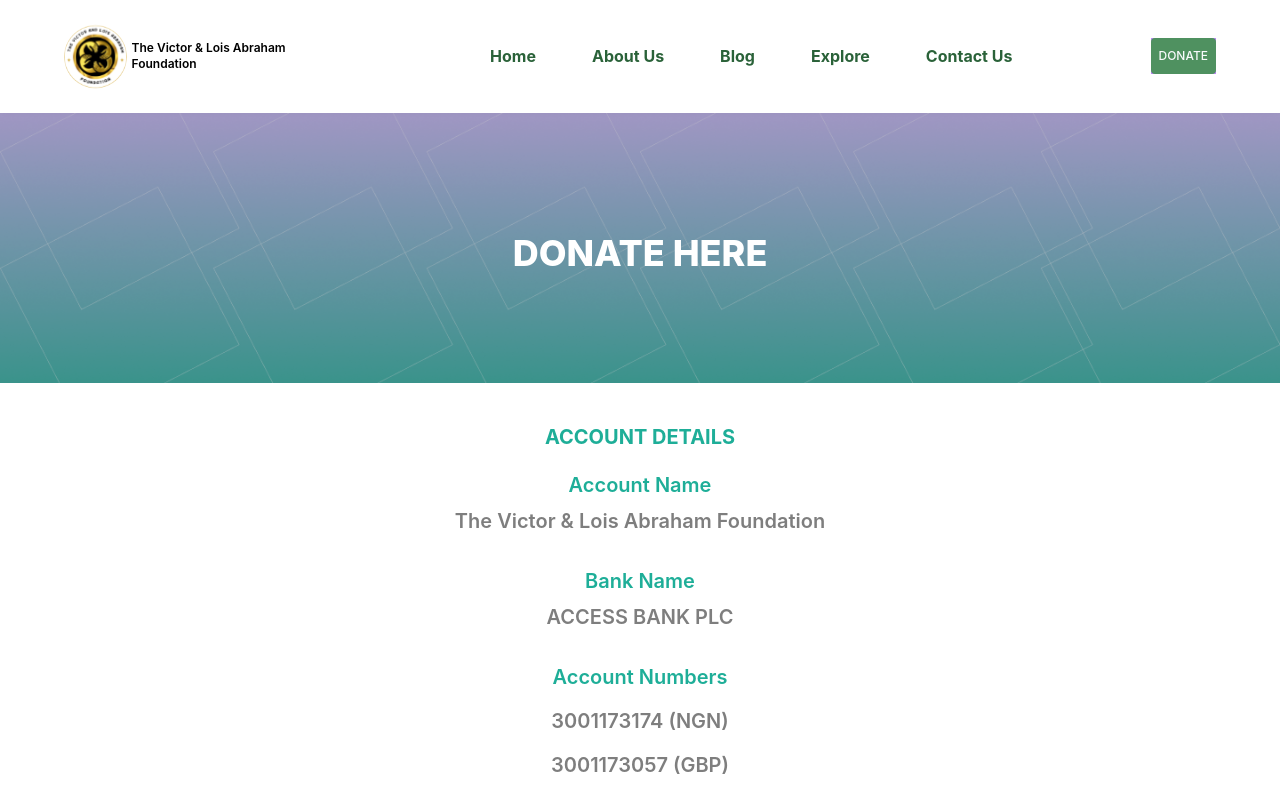
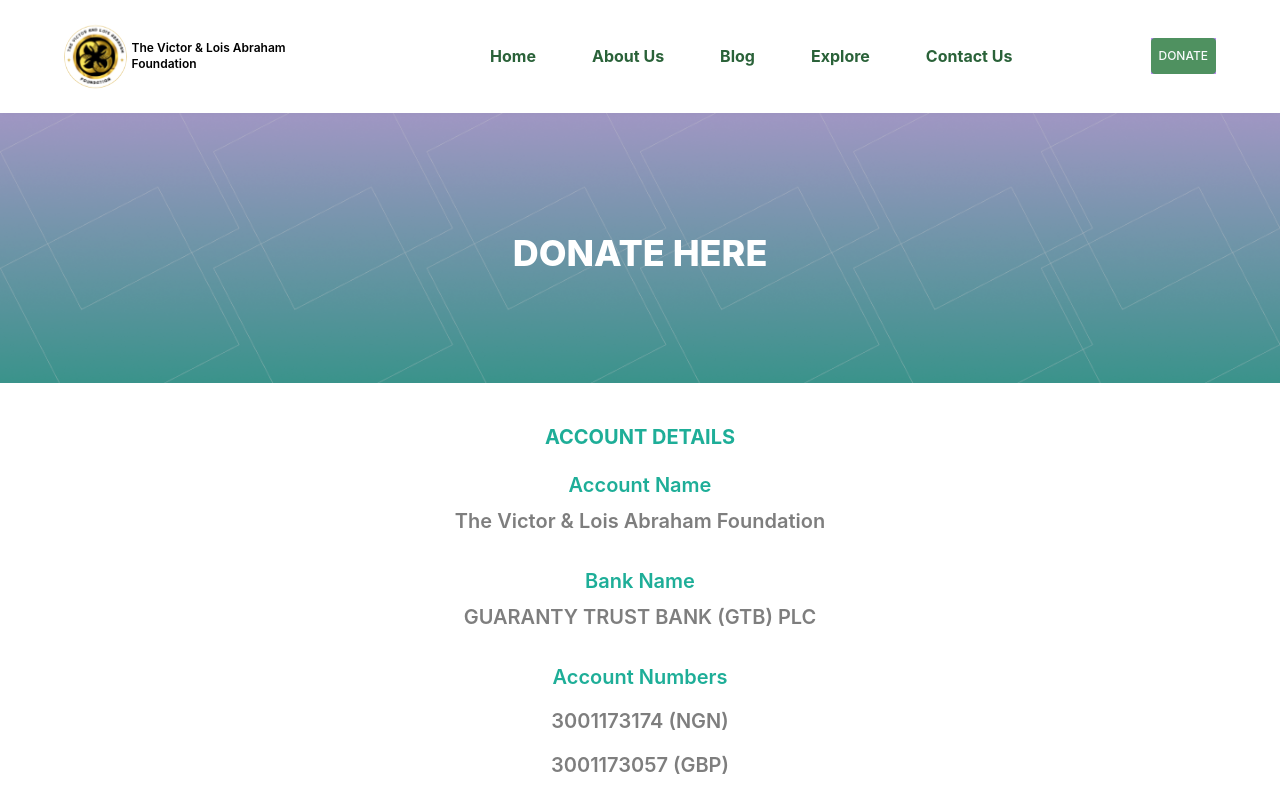
Before and after one commit to winpeed/victor-and-lois-foundation, a React (Vite) app: page /donate in a window 1280 px wide. Shown: the top 798 px of the page. Built offline with nearby package versions, Linux system fonts and the light colour scheme; no server answers; a web font is replaced by a local one; what @contentful/rich-text-types would draw is missing.

Commit message:
Update Donate.tsx

```diff
--- a/src/pages/Donate.tsx
+++ b/src/pages/Donate.tsx
@@ -24,7 +24,7 @@
           </p>
 
           <p className="sm:text-xl text-xs mx-auto  font-semibold mb-8">
-            <span className="text-black opacity-50"> ACCESS BANK PLC</span>
+            <span className="text-black opacity-50"> GUARANTY TRUST BANK (GTB) PLC</span>
           </p>
 
           <p className="sm:text-xl text-xs mx-auto font-semibold my-2">
```
